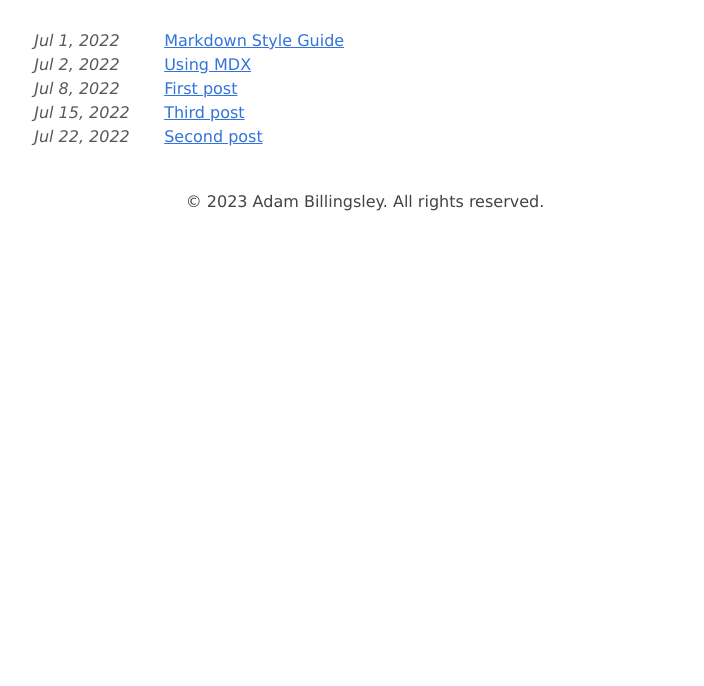
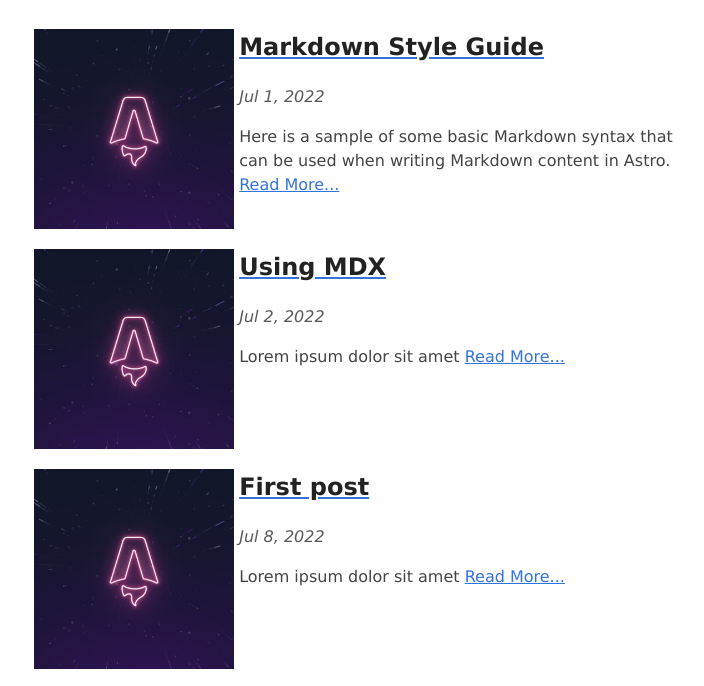
Before and after one commit to laplacier/laplacier-astro-blog, an Astro site: page /blog in a window 1280 px wide. Shown: the part 107-793 px from the top of the page, without its empty margins (275-979 px from the left). Built offline with nearby package versions, Linux system fonts and the light colour scheme; Astro itself is replaced by a stand-in of ours.

Commit message:
Styling progress on blog page. Implemented assets.

```diff
--- a/astro.config.mjs
+++ b/astro.config.mjs
@@ -1,4 +1,4 @@
-import { defineConfig } from 'astro/config';
+import { defineConfig, sharpImageService } from 'astro/config';
 import mdx from '@astrojs/mdx';
 
 import sitemap from '@astrojs/sitemap';
@@ -6,5 +6,11 @@ import sitemap from '@astrojs/sitemap';
 // https://astro.build/config
 export default defineConfig({
 	site: 'https://example.com',
+	experimental: {
+		assets: true
+	},
+	image: {
+		service: sharpImageService(),
+	},
 	integrations: [mdx(), sitemap()],
 });
--- a/package.json
+++ b/package.json
@@ -13,6 +13,7 @@
     "@astrojs/mdx": "^0.19.7",
     "@astrojs/rss": "^2.4.3",
     "@astrojs/sitemap": "^1.3.3",
-    "astro": "^2.7.2"
+    "astro": "^2.7.2",
+    "sharp": "^0.32.1"
   }
 }
--- a/src/content/blog/first-post.md
+++ b/src/content/blog/first-post.md
@@ -2,7 +2,7 @@
 title: 'First post'
 description: 'Lorem ipsum dolor sit amet'
 pubDate: 'Jul 08 2022'
-heroImage: '/placeholder-hero.jpg'
+heroImage: '../../assets/placeholder-hero.jpg'
 ---
 
 Lorem ipsum dolor sit amet, consectetur adipiscing elit, sed do eiusmod tempor incididunt ut labore et dolore magna aliqua. Vitae ultricies leo integer malesuada nunc vel risus commodo viverra. Adipiscing enim eu turpis egestas pretium. Euismod elementum nisi quis eleifend quam adipiscing. In hac habitasse platea dictumst vestibulum. Sagittis purus sit amet volutpat. Netus et malesuada fames ac turpis egestas. Eget magna fermentum iaculis eu non diam phasellus vestibulum lorem. Varius sit amet mattis vulputate enim. Habitasse platea dictumst quisque sagittis. Integer quis auctor elit sed vulputate mi. Dictumst quisque sagittis purus sit amet.
--- a/src/content/blog/markdown-style-guide.md
+++ b/src/content/blog/markdown-style-guide.md
@@ -2,7 +2,7 @@
 title: 'Markdown Style Guide'
 description: 'Here is a sample of some basic Markdown syntax that can be used when writing Markdown content in Astro.'
 pubDate: 'Jul 01 2022'
-heroImage: '/placeholder-hero.jpg'
+heroImage: '../../assets/placeholder-hero.jpg'
 ---
 
 Here is a sample of some basic Markdown syntax that can be used when writing Markdown content in Astro.
--- a/src/content/blog/second-post.md
+++ b/src/content/blog/second-post.md
@@ -1,8 +1,8 @@
 ---
 title: 'Second post'
-description: 'Lorem ipsum dolor sit amet'
+description: '..............................................................................................'
 pubDate: 'Jul 22 2022'
-heroImage: '/placeholder-hero.jpg'
+heroImage: '../../assets/placeholder-hero.jpg'
 ---
 
 Lorem ipsum dolor sit amet, consectetur adipiscing elit, sed do eiusmod tempor incididunt ut labore et dolore magna aliqua. Vitae ultricies leo integer malesuada nunc vel risus commodo viverra. Adipiscing enim eu turpis egestas pretium. Euismod elementum nisi quis eleifend quam adipiscing. In hac habitasse platea dictumst vestibulum. Sagittis purus sit amet volutpat. Netus et malesuada fames ac turpis egestas. Eget magna fermentum iaculis eu non diam phasellus vestibulum lorem. Varius sit amet mattis vulputate enim. Habitasse platea dictumst quisque sagittis. Integer quis auctor elit sed vulputate mi. Dictumst quisque sagittis purus sit amet.
--- a/src/content/blog/third-post.md
+++ b/src/content/blog/third-post.md
@@ -2,7 +2,7 @@
 title: 'Third post'
 description: 'Lorem ipsum dolor sit amet'
 pubDate: 'Jul 15 2022'
-heroImage: '/placeholder-hero.jpg'
+heroImage: '../../assets/placeholder-hero.jpg'
 ---
 
 Lorem ipsum dolor sit amet, consectetur adipiscing elit, sed do eiusmod tempor incididunt ut labore et dolore magna aliqua. Vitae ultricies leo integer malesuada nunc vel risus commodo viverra. Adipiscing enim eu turpis egestas pretium. Euismod elementum nisi quis eleifend quam adipiscing. In hac habitasse platea dictumst vestibulum. Sagittis purus sit amet volutpat. Netus et malesuada fames ac turpis egestas. Eget magna fermentum iaculis eu non diam phasellus vestibulum lorem. Varius sit amet mattis vulputate enim. Habitasse platea dictumst quisque sagittis. Integer quis auctor elit sed vulputate mi. Dictumst quisque sagittis purus sit amet.
--- a/src/content/blog/using-mdx.mdx
+++ b/src/content/blog/using-mdx.mdx
@@ -2,7 +2,7 @@
 title: 'Using MDX'
 description: 'Lorem ipsum dolor sit amet'
 pubDate: 'Jul 02 2022'
-heroImage: '/placeholder-hero.jpg'
+heroImage: '../../assets/placeholder-hero.jpg'
 ---
 
 This theme comes with the [@astrojs/mdx](https://docs.astro.build/en/guides/integrations-guide/mdx/) integration installed and configured in your `astro.config.mjs` config file. If you prefer not to use MDX, you can disable support by removing the integration from your config file.
--- a/src/content/config.ts
+++ b/src/content/config.ts
@@ -2,7 +2,7 @@ import { defineCollection, z } from 'astro:content';
 
 const blog = defineCollection({
 	// Type-check frontmatter using a schema
-	schema: z.object({
+	schema: ({image}) => z.object({
 		title: z.string(),
 		description: z.string(),
 		// Transform string to Date object
@@ -14,7 +14,9 @@ const blog = defineCollection({
 			.string()
 			.optional()
 			.transform((str) => (str ? new Date(str) : undefined)),
-		heroImage: z.string().optional(),
+		heroImage: image().refine((img) => img.width >= 600, {
+			message: "Cover image must be at least 600 pixels wide!",
+		}),
 	}),
 });
 
--- a/src/env.d.ts
+++ b/src/env.d.ts
@@ -1,2 +1,2 @@
 /// <reference path="../.astro/types.d.ts" />
-/// <reference types="astro/client" />
+/// <reference types="astro/client-image" />
--- a/src/layouts/BlogPost.astro
+++ b/src/layouts/BlogPost.astro
@@ -4,7 +4,7 @@ import BaseHead from '../components/BaseHead.astro';
 import Header from '../components/Header.astro';
 import Footer from '../components/Footer.astro';
 import FormattedDate from '../components/FormattedDate.astro';
-
+import { Image } from 'astro:assets';
 type Props = CollectionEntry<'blog'>['data'];
 
 const { title, description, pubDate, updatedDate, heroImage } = Astro.props;
@@ -32,7 +32,7 @@ const { title, description, pubDate, updatedDate, heroImage } = Astro.props;
 		<Header />
 		<main>
 			<article>
-				{heroImage && <img width={720} height={360} src={heroImage} alt="" />}
+				{heroImage && <Image format="webp" width={720} height={360} src={heroImage} alt="" />}
 				<h1 class="title">{title}</h1>
 				<FormattedDate date={pubDate} />
 				{
--- a/src/pages/about.astro
+++ b/src/pages/about.astro
@@ -1,5 +1,6 @@
 ---
 import Layout from '../layouts/BlogPost.astro';
+import coolImg from "../assets/placeholder-hero.jpg";
 ---
 
 <Layout
@@ -7,7 +8,7 @@ import Layout from '../layouts/BlogPost.astro';
 	description="Lorem ipsum dolor sit amet"
 	pubDate={new Date('August 08 2021')}
 	updatedDate={new Date('August 08 2022')}
-	heroImage="/placeholder-about.jpg"
+	heroImage={coolImg}
 >
 	<p>
 		Lorem ipsum dolor sit amet, consectetur adipiscing elit, sed do eiusmod tempor incididunt ut
--- a/src/pages/blog/index.astro
+++ b/src/pages/blog/index.astro
@@ -5,10 +5,13 @@ import Footer from '../../components/Footer.astro';
 import { SITE_TITLE, SITE_DESCRIPTION } from '../../consts';
 import { getCollection } from 'astro:content';
 import FormattedDate from '../../components/FormattedDate.astro';
+import { Image } from 'astro:assets';
 
 const posts = (await getCollection('blog')).sort(
 	(a, b) => a.data.pubDate.valueOf() - b.data.pubDate.valueOf()
 );
+
+const sizeMed = 200;
 ---
 
 <!DOCTYPE html>
@@ -21,15 +24,43 @@ const posts = (await getCollection('blog')).sort(
 				padding: unset;
 			}
 			ul li {
-				display: flex;
+				display: block;
+			}
+			.post-thumbnail {
+				float: left;
+				width: 200px;
+				height: 200px;
+			}
+			ul li img {
+				object-fit: cover;
+				height: inherit;
+			}
+			.post-info {
+				height: inherit;
+				margin-left: 205px;
+			}
+			.post-meta {
 			}
 			ul li :global(time) {
-				flex: 0 0 130px;
 				font-style: italic;
 				color: #595959;
 			}
 			ul li a:visited {
 				color: #8e32dc;
+			}
+			ul li::after {
+				content: "";
+				clear: both;
+				display: block;
+			}
+			@media only screen and (max-width: 698px) {
+				.post-thumbnail {
+					width: 80px;
+					height: 80px;
+				}
+				.post-info {
+					margin-left: 85px;
+				}
 			}
 		</style>
 	</head>
@@ -41,8 +72,19 @@ const posts = (await getCollection('blog')).sort(
 					{
 						posts.map((post) => (
 							<li>
-								<FormattedDate date={post.data.pubDate} />
-								<a href={`/blog/${post.slug}/`}>{post.data.title}</a>
+								<div class="post-thumbnail">
+									<Image format="webp" width={300} height={300} quality="med" src={post.data.heroImage} alt="" />
+								</div>
+								<div class="post-info">
+									<a href={`/blog/${post.slug}/`}><h2>{post.data.title}</h2></a>
+									<div class="post-meta">
+										<FormattedDate date={post.data.pubDate} />
+									</div>
+									<p>
+										{post.data.description}
+										<a href={`/blog/${post.slug}/`}><span> Read More...</span></a>
+									</p>
+								</div>
 							</li>
 						))
 					}
--- a/src/pages/index.astro
+++ b/src/pages/index.astro
@@ -3,6 +3,8 @@ import BaseHead from '../components/BaseHead.astro';
 import Header from '../components/Header.astro';
 import Footer from '../components/Footer.astro';
 import { SITE_TITLE, SITE_DESCRIPTION } from '../consts';
+import coolImg from "../assets/placeholder-hero.jpg";
+import { Image } from "astro:assets";
 ---
 
 <!DOCTYPE html>
@@ -13,6 +15,7 @@ import { SITE_TITLE, SITE_DESCRIPTION } from '../consts';
 	<body>
 		<Header title={SITE_TITLE} />
 		<main>
+			<Image src={coolImg} alt="cool image" />
 			<h1>{SITE_DESCRIPTION}</h1>
 			<p>
 				Welcome to the official <a href="https://astro.build/">Astro</a> blog starter template. This
```
Also changed, not shown: src/assets/favicon.svg (added), src/assets/placeholder-about.jpg (renamed from public/placeholder-about.jpg), src/assets/placeholder-hero.jpg (renamed from public/placeholder-hero.jpg), src/assets/placeholder-social.jpg (renamed from public/placeholder-social.jpg), 1 other file.
